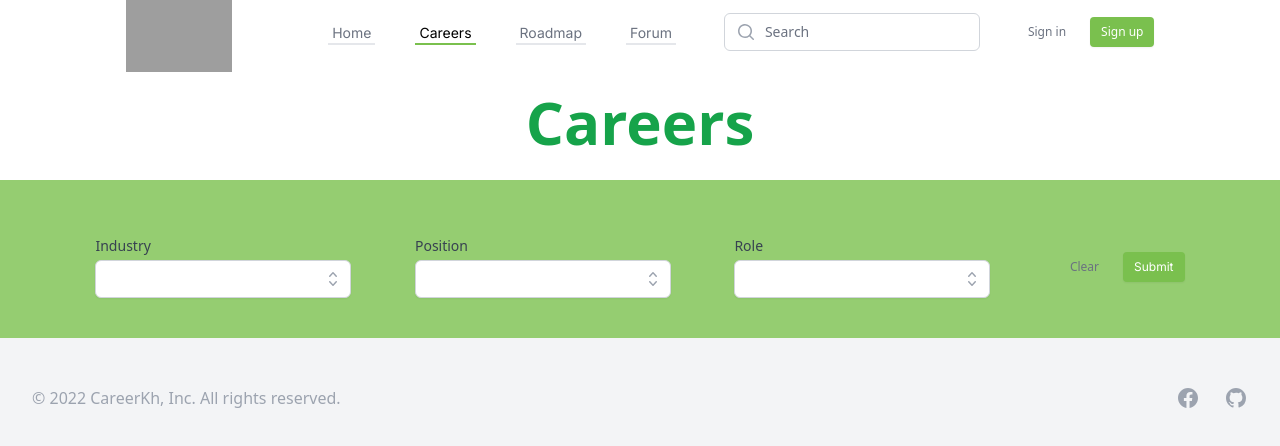
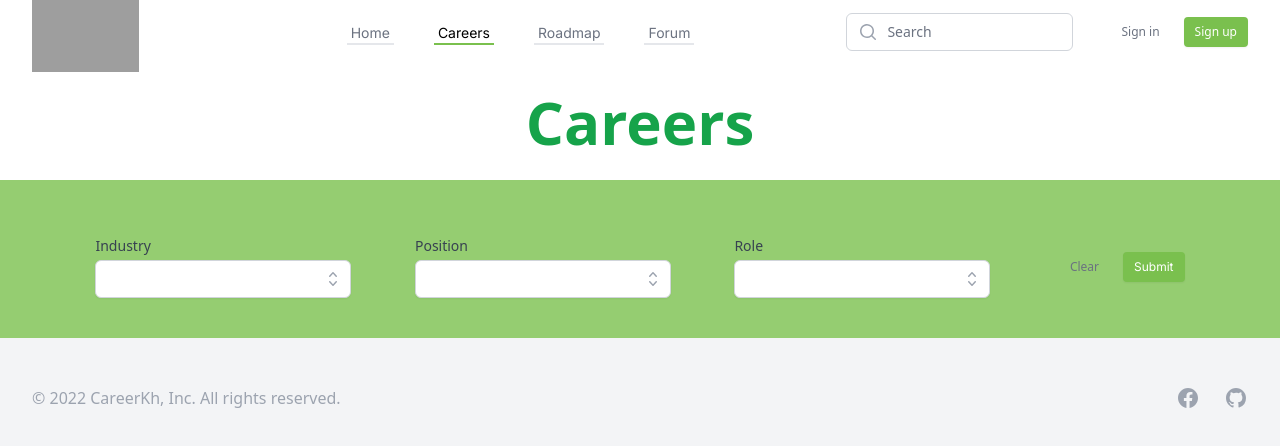
Before and after one commit to careerkh-org/careerkh.org, a React (Vite) app: page /careers in a window 1280 px wide. Shown: the top 446 px of the page. Built offline with nearby package versions, Linux system fonts and the light colour scheme; grey boxes are pictures that could not be loaded.

Commit message:
home-v1.3

```diff
--- a/src/components/NavBar.jsx
+++ b/src/components/NavBar.jsx
@@ -13,10 +13,10 @@ export default function NavBar() {
             {({ open }) => (
                 <>
                     <nav>
-                        <div className="mx-auto max-w-7xl px-2 sm:px-4 lg:px-8">
-                            <div className="flex h-16 sm:justify-center lg:justify-evenly max-sm:justify-center">
-                                <div className="flex px-2 lg:px-0">
-                                    <div className="flex flex-shrink-0 items-center">
+                        <div className="mx-auto max-w-7xl px-2 sm:px-4 lg:px-8 ">
+                            <div className="flex h-16 sm:justify-center lg:justify-evenly max-sm:justify-center ">
+                                <div className="flex px-2 lg:px-0 ">
+                                    <div className="flex flex-shrink-0 items-center ">
                                         <NavLink to="/" >
                                             <img
                                                 className="block h-20 w-auto lg:hidden"
@@ -31,7 +31,7 @@ export default function NavBar() {
                                         </NavLink>
                                     </div>
 
-                                    <div className="hidden lg:ml-24 lg:flex items-center lg:space-x-10 justify-center">
+                                    <div className="hidden lg:ml-24 lg:flex items-center lg:space-x-10 justify-center pl-28">
                                         <NavLink
                                             to="/" className={({ isActive }) =>
                                                 isActive ? 'inline-flex items-center border-b-2 border-primary  px-1 pt-1 text-sm font-medium text-black hover:border-gray-300 hover:text-primary_700 font-inter' : 'inline-flex items-center border-b-2  px-1 pt-1 text-sm font-medium text-gray-500 hover:border-gray-300 hover:text-gray-700 font-inter'
@@ -66,7 +66,7 @@ export default function NavBar() {
                                         >
                                             Forum
                                         </NavLink>
-                                        <div className="flex flex-1 items-center justify-center px-2 lg:ml-6 lg:justify-start">
+                                        <div className="flex flex-1 items-center justify-center px-2 lg:ml-6 lg:justify-start pl-28">
                                             <div className="w-100 max-w-lg lg:max-w-xs">
                                                 <label htmlFor="search" className="sr-only font-inter">
                                                     Search
--- a/src/components/SelectSearch.jsx
+++ b/src/components/SelectSearch.jsx
@@ -35,15 +35,15 @@ export default function SelectSearch() {
     const [ selectedPosition, setselectedPosition ] = useState(null)
     const [ selectedRole, setselectedRole ] = useState(null)
 
-    const filteredIndustry = query ===
+    const filteredIndustry =
         industry.filter((industry) => {
             return industry.name.toLowerCase().includes(query.toLowerCase())
         })
 
-    const filteredPosition = query === position.filter((position) => {
+    const filteredPosition = position.filter((position) => {
         return position.name.toLowerCase().includes(query.toLowerCase())
     })
-    const filteredRole = query ===
+    const filteredRole =
         role.filter((role) => {
             return role.name.toLowerCase().includes(query.toLowerCase())
         })
```
